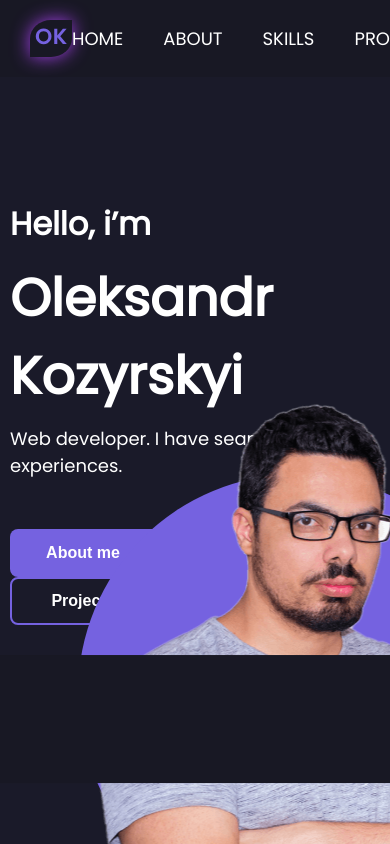
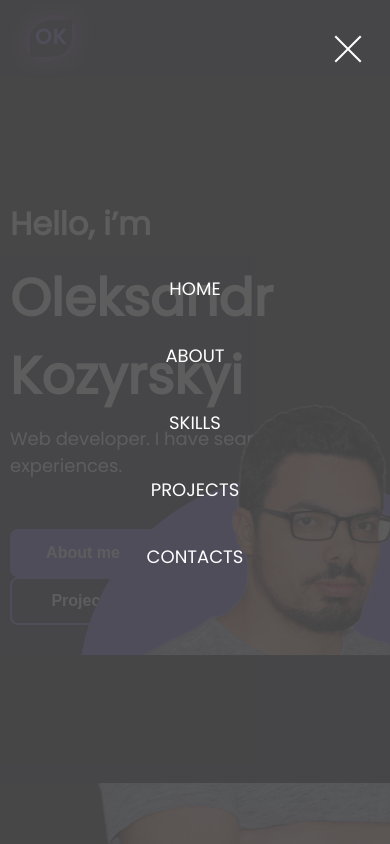
Before and after one commit to Kozirskiy/portfolio_web_developer, a React (Vite) app: page / in a window 390 px wide. Shown: the top 844 px of the page. Built offline with nearby package versions, Linux system fonts and the light colour scheme.

Commit message:
I added popup and mobile menu

```diff
--- a/src/compponents/menu/Menu.tsx
+++ b/src/compponents/menu/Menu.tsx
@@ -16,7 +16,6 @@ export const Menu = (props: { menuItem: Array<string> }) => {
 };
 
 const StyledMenu = styled.nav`
-
     ul {
         display: flex;
         gap: 40px;
@@ -33,4 +32,8 @@ const StyledMenu = styled.nav`
         transition: 1s;
         box-shadow: 2px 2px 2px ${themeForProject.colors.fontColor};
     }
+
+    @media ${themeForProject.media.tablet} {
+        display: none;
+    }
 `
--- /dev/null
+++ b/src/compponents/mobileMenu/MobileMenu.tsx
@@ -0,0 +1,119 @@
+import styled, {css} from "styled-components";
+import {themeForProject} from "../styles/Theme.tsx";
+
+export const MobileMenu = (props: { menuItem: Array<string> }) => {
+    return (
+        <StyledMobileMenu>
+
+            <BurgerButton isOpen={true}>
+                <span></span>
+
+            </BurgerButton>
+
+            <MobileMenuPopup isOpen={true}>
+                <ul>
+                    {props.menuItem.map((it: string, index: number) => {
+                        return <li key={index}>
+                            <a href="">{it}</a>
+                        </li>
+                    })}
+                </ul>
+            </MobileMenuPopup>
+
+        </StyledMobileMenu>
+    );
+};
+
+const StyledMobileMenu = styled.nav`
+    ul li a {
+        text-decoration: none;
+        color: ${themeForProject.colors.fontColor};
+    }
+
+    a:hover {
+        cursor: pointer;
+        color: ${themeForProject.colors.colorPurpleAct};
+        transition: 1s;
+        box-shadow: 2px 2px 2px ${themeForProject.colors.fontColor};
+    }
+    display: none;
+    @media ${themeForProject.media.tablet} {
+        display: block;
+    }
+`
+const BurgerButton = styled.button<{isOpen: boolean}>`
+    position: fixed;
+    top: -100px;
+    right: -100px;
+    width: 200px;
+    height: 200px;
+    z-index: 99999;
+
+    span {
+        display: block;
+        width: 36px;
+        height: 2px;
+        background-color: ${themeForProject.colors.fontColor};
+        position: absolute;
+        left: 40px;
+        bottom: 50px;
+
+        ${props => props.isOpen && css<{ isOpen: boolean }>`
+            background-color: rgba(255, 255, 255, 0);
+        `}
+        &::before {
+            content: '';
+            display: block;
+            width: 36px;
+            height: 2px;
+            background-color: ${themeForProject.colors.fontColor};
+            position: absolute;
+            transform: translateY(-10px);
+
+            ${props => props.isOpen && css<{ isOpen: boolean }>`
+                color: rgba(255, 255, 255, 0);
+                transform: rotate(-45deg) translateY(0);
+            `}
+        }
+
+        &::after {
+            content: '';
+            display: block;
+            width: 20px;
+            height: 2px;
+            background-color : ${themeForProject.colors.fontColor};
+            position: absolute;
+            transform: translateY(10px);
+
+            ${props => props.isOpen && css<{ isOpen: boolean }>`
+                color: rgba(255, 255, 255, 0);
+                transform: rotate(45deg) translateY(0);
+                width: 36px;
+            `}
+
+        }
+    }
+`
+const MobileMenuPopup = styled.div<{isOpen: boolean}>`
+    position: fixed;
+    background-color: rgba(76, 76, 76, 0.9);
+    top: 0;
+    right: 0;
+    left: 0;
+    bottom: 0;
+    z-index: 9999;
+    display: none;
+
+    ${props => props.isOpen && css<{ isOpen: boolean }>`
+        display: flex;
+        justify-content: center;
+        align-items: center;
+    `}
+    ul {
+        display: flex;
+        gap: 40px;
+        justify-content: center;
+        align-items: center;
+        flex-direction: column;
+    }
+`
--- a/src/compponents/styles/Theme.tsx
+++ b/src/compponents/styles/Theme.tsx
@@ -6,6 +6,11 @@ export  const  themeForProject = {
         colorPurpleAct: '#7562E0',
         colorForItemBg: '#32323F',
         fontColor: '#FFFFFF'
+    },
+
+    media: {
+        tablet: "screen and (max-width: 768px)",
+        mobile: "screen and (max-width: 576px)"
     }
 
 }
--- a/src/layout/header/Header.tsx
+++ b/src/layout/header/Header.tsx
@@ -3,6 +3,7 @@ import {Logo} from "../../compponents/logo/Logo.tsx";
 import {Menu} from "../../compponents/menu/Menu.tsx";
 import {ContainerStyled} from "../../compponents/container/Container.styled.tsx";
 import {FlexWrapper} from "../../compponents/FlexWrapper.tsx";
+import {MobileMenu} from "../../compponents/mobileMenu/MobileMenu.tsx";
 
 
 const items = ['home', 'About', 'Skills', 'Projects', 'Contacts']
@@ -14,7 +15,8 @@ export const Header = () => {
             <ContainerStyled>
                 <FlexWrapper justify={'space-between'} align={'center'}>
                     <Logo/>
-                    <Menu menuItem={items} />
+                    <Menu menuItem={items}/>
+                    <MobileMenu menuItem={items}/>
                 </FlexWrapper>
             </ContainerStyled>
         </StyledHeader>
```
